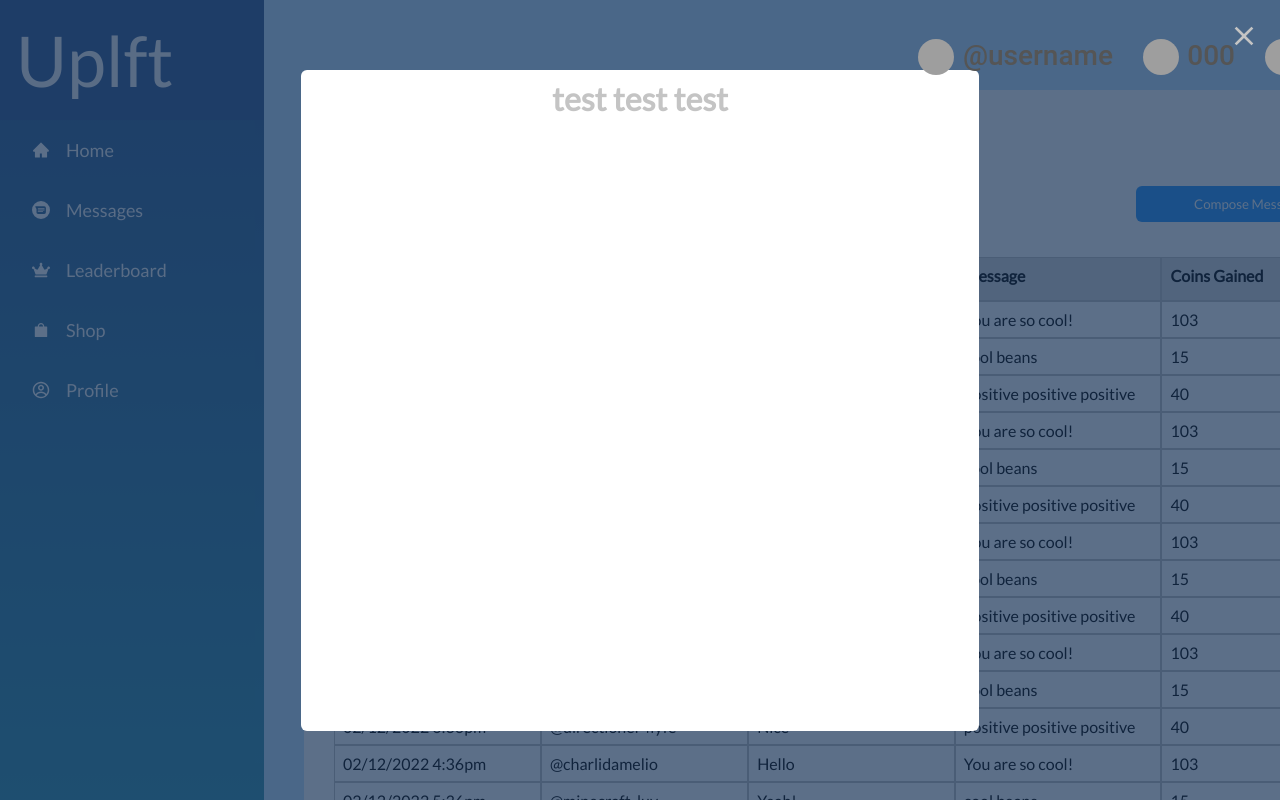
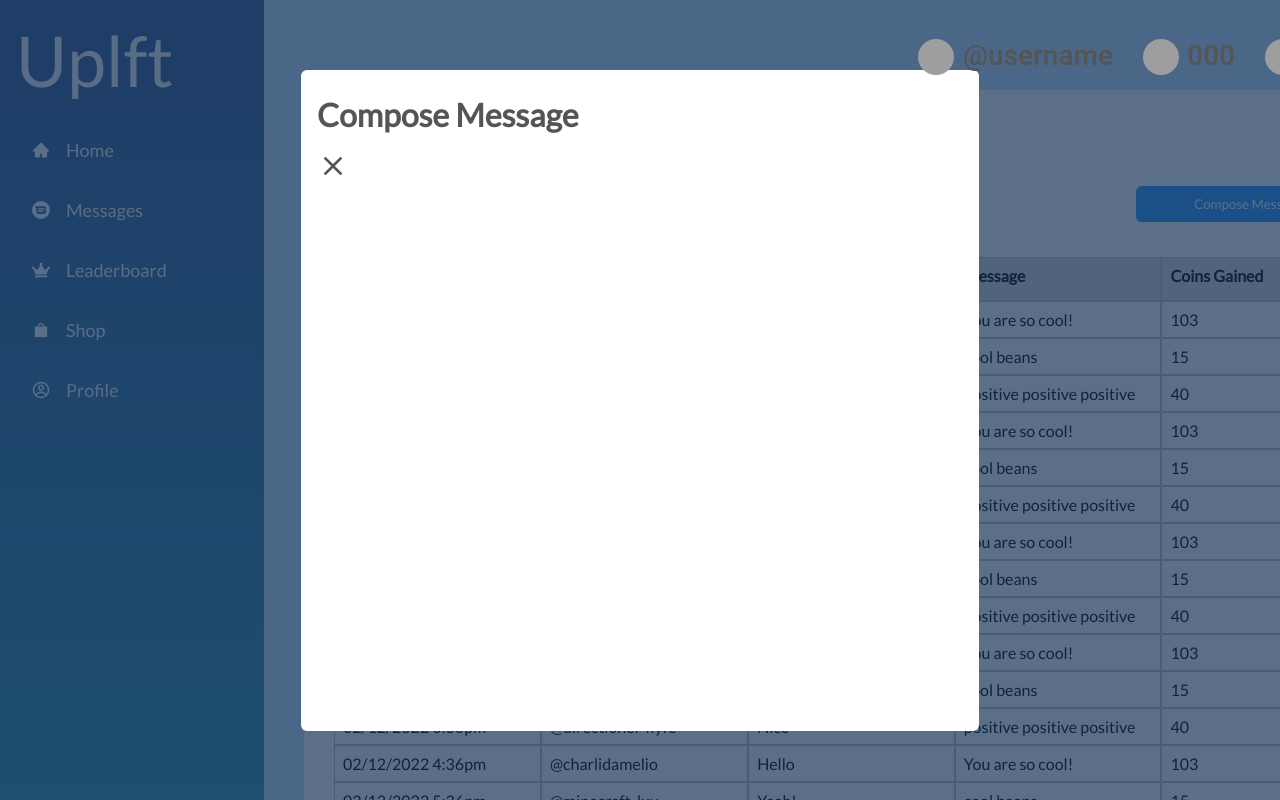
Before and after one commit to RAIK284/frontend-code-javadoc-juveniles, a React (Create React App) app: page /messages in a window 1280 px wide. Both pictures are taken after a click on the button "Compose Message". Shown: the top 800 px of the page. Built offline with nearby package versions, Linux system fonts and the light colour scheme; grey boxes are pictures that could not be loaded.

Commit message:
Update Modal.js

```diff
--- a/src/components/Modal.js
+++ b/src/components/Modal.js
@@ -26,16 +26,17 @@ const ModalContent = styled.div`
     display: flex;
     flex-direction: column;
     justify-content: center;
-    align-items: center;
+    align-items: left;
+    padding: 16px;
     line-height: 1.8;
-    color: #c4c4c4;
+    color: #555555;
 `;
 
 const CloseModalButton = styled(MdClose)`
     cursor: pointer;
     position: absolute;
-    top: 20px;
-    right: 20px;
+    top: 150px;
+    right: calc(100vw / 2 + 300);
     width: 32px;
     height: 32px;
     padding: 0;
@@ -52,7 +53,7 @@ export const Modal = ({ showModal, setShowModal }) => {
                 <ModalContent>
                 <CloseModalButton onClick ={() => setShowModal
                 (prev => !prev)} />
-                    <h1>test test test</h1>
+                    <h1>Compose Message</h1>
                 </ModalContent>
             </ModalWrapper>
         </Background>
```
